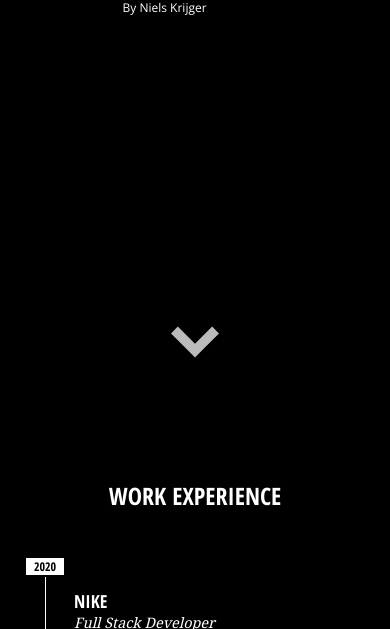
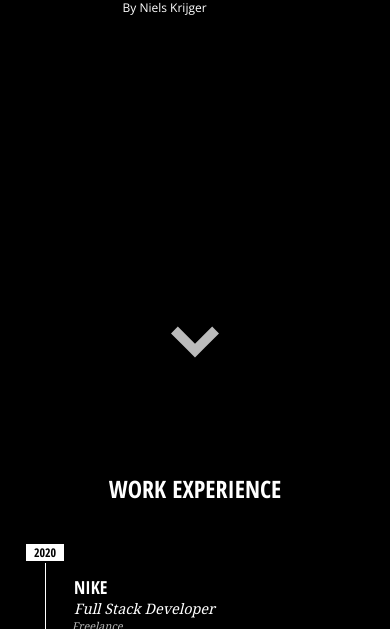
Before and after one commit to nielskrijger/benian, a website: page index.html in a window 390 px wide. Shown: the part 415-1044 px from the top of the page. Drawn offline with nearby package versions, Linux system fonts and the light colour scheme.

Commit message:
fix: reduce padding on header on mobile

```diff
--- a/style.css
+++ b/style.css
@@ -36,7 +36,7 @@ h2 {
   font-family: 'Open Sans Condensed', sans-serif;
   font-size: 2rem;
   text-align: center;
-  padding: 2rem 0;
+  padding: 2vh 0;
 }
 
 footer {
```
